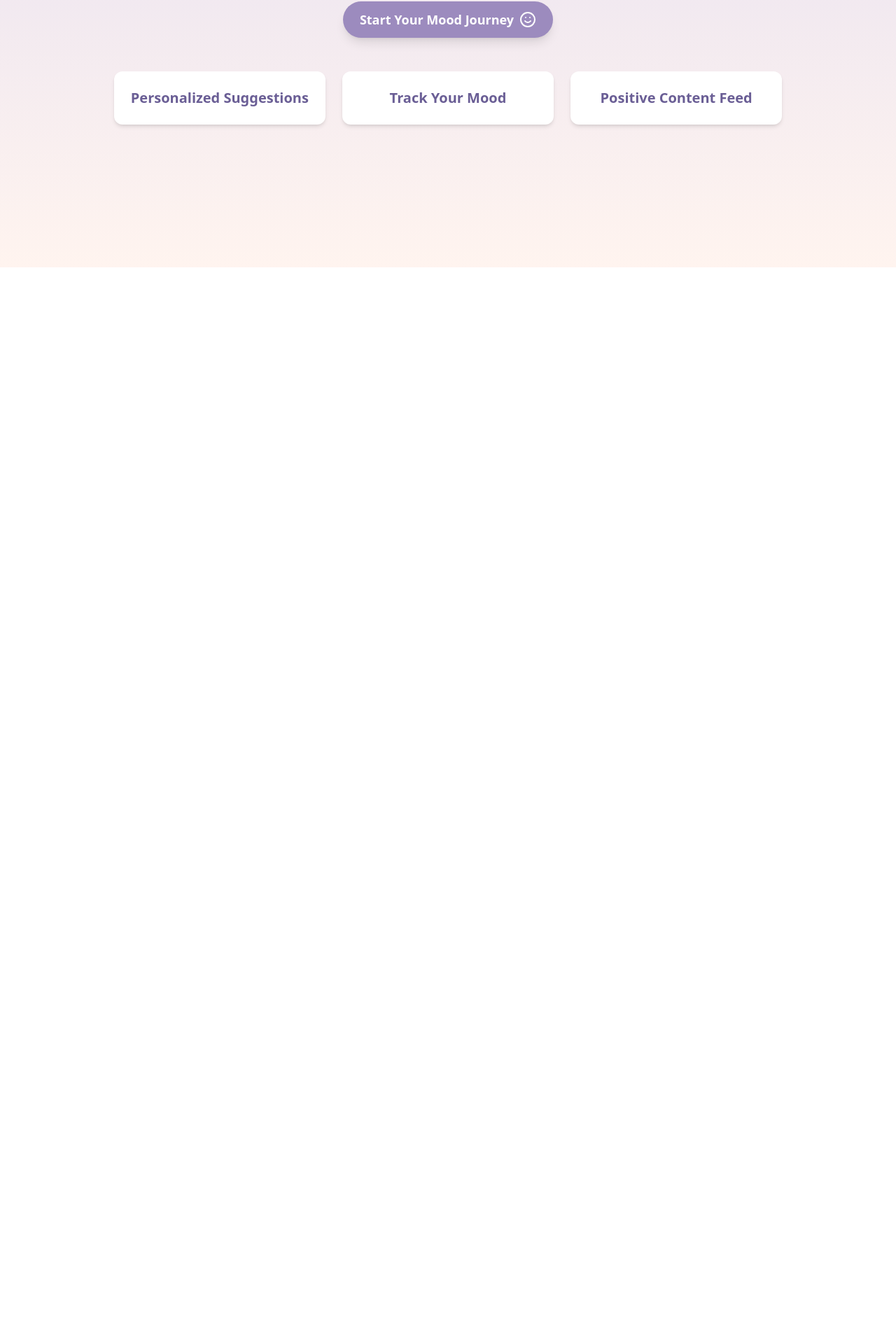
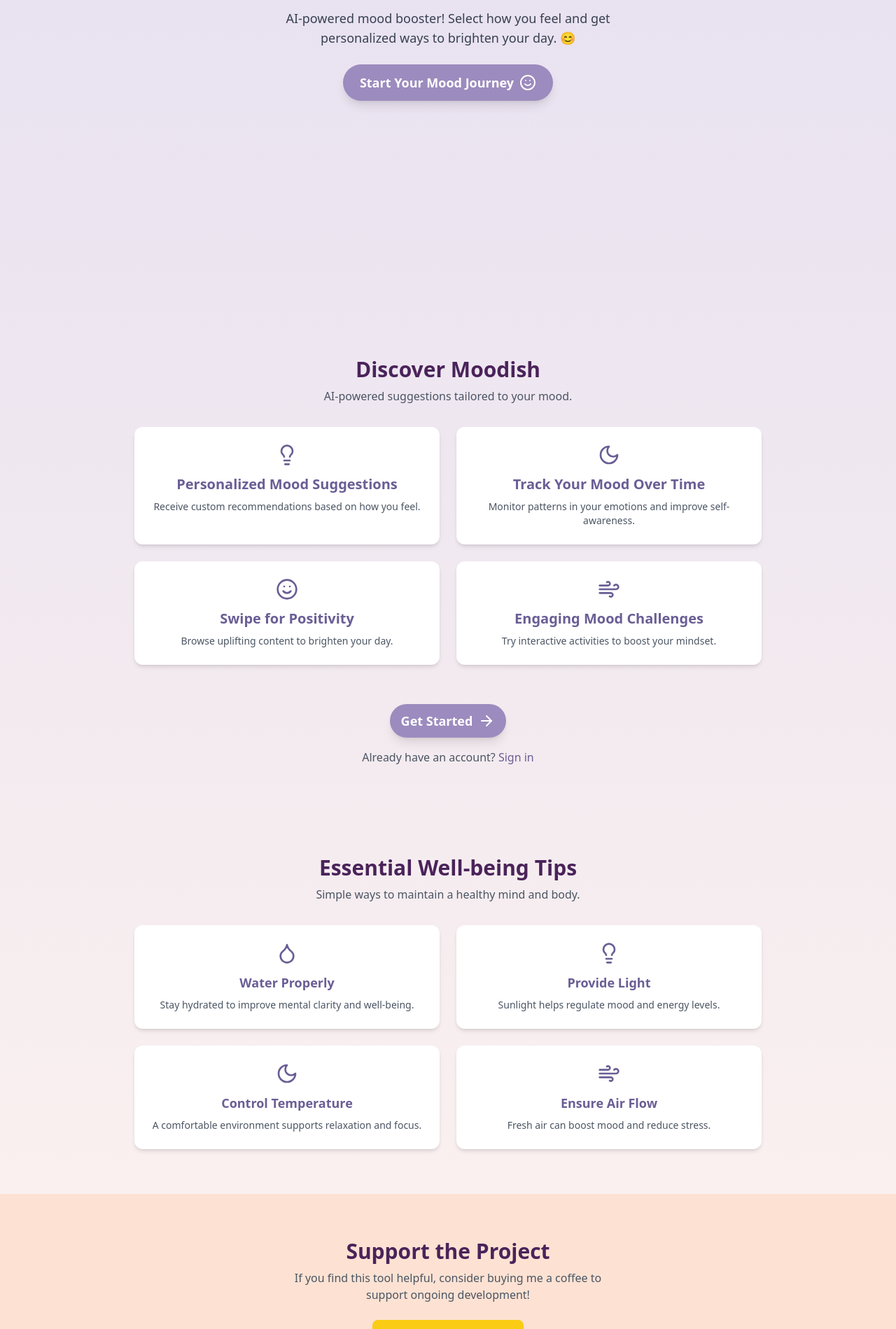
Before and after one commit to eyekavya/Moodish-React, a React (Create React App) app: page / in a window 1280 px wide. Shown: the part 418-2317 px from the top of the page at 70% size. Before the commit the page ends 800 px from the top, so only its background shows below. Built offline with nearby package versions, Linux system fonts and the light colour scheme; no server answers.

Commit message:
modified Home component with new layout, features, and mental health tips sections

```diff
--- a/src/components/Home/index.js
+++ b/src/components/Home/index.js
@@ -1,12 +1,22 @@
 import React from "react";
 import { Link } from "react-router-dom";
-import { Sparkles, Smile } from "lucide-react";
+import {
+  Sparkles,
+  Smile,
+  Coffee,
+  ArrowRight,
+  Droplet,
+  Lightbulb,
+  Moon,
+  Wind,
+} from "lucide-react";
 import { motion } from "framer-motion";
 
 export default function Home() {
   return (
-    <div className="min-h-[calc(100vh-64px)] bg-gradient-to-b from-lavender-200 to-peach-100 flex flex-col items-center justify-center px-6 text-center">
-      {/* Header */}
+    <div className="bg-gradient-to-b from-lavender-200 to-peach-100 min-h-screen">
+      {/* Hero Section */}
+      <section className="flex flex-col items-center justify-center text-center h-screen px-6">
         <motion.h1
           className="text-5xl font-bold text-lavender-900 flex items-center gap-2"
           initial={{ opacity: 0, y: -20 }}
@@ -16,20 +26,17 @@
           Welcome to Moodish{" "}
           <Sparkles className="w-8 h-8 text-yellow-500 animate-pulse" />
         </motion.h1>
-
         <motion.p
-        className="text-lg text-text-secondary mt-4 max-w-xl"
+          className="text-lg text-gray-700 mt-4 max-w-xl"
           initial={{ opacity: 0 }}
           animate={{ opacity: 1 }}
           transition={{ delay: 0.3 }}
         >
-        Your go-to space for lifting your mood! Select how you feel and get
-        personalized ways to brighten your day. 😊
+          AI-powered mood booster! Select how you feel and get personalized ways
+          to brighten your day. 😊
         </motion.p>
-
-      {/* Mood Selection CTA */}
         <motion.div
-        className="mt-8"
+          className="mt-6"
           initial={{ opacity: 0, scale: 0.9 }}
           animate={{ opacity: 1, scale: 1 }}
           transition={{ delay: 0.5 }}
@@ -41,39 +48,155 @@
             Start Your Mood Journey <Smile className="w-6 h-6" />
           </Link>
         </motion.div>
+      </section>
 
-      {/* Feature Highlights */}
-      <motion.div
-        className="mt-12 grid grid-cols-1 sm:grid-cols-2 lg:grid-cols-3 gap-6 max-w-5xl"
-        initial="hidden"
-        animate="visible"
-        variants={{
-          hidden: { opacity: 0 },
-          visible: {
-            opacity: 1,
-            transition: { staggerChildren: 0.3 },
+      {/* Features Section */}
+      <section className="py-16 px-6 text-center">
+        <h2 className="text-3xl font-bold text-lavender-900">
+          Discover Moodish
+        </h2>
+        <p className="text-gray-600 mt-2">
+          AI-powered suggestions tailored to your mood.
+        </p>
+        <div className="mt-8 grid grid-cols-1 sm:grid-cols-2 gap-6 max-w-4xl mx-auto">
+          {[
+            {
+              title: "Personalized Mood Suggestions",
+              description:
+                "Receive custom recommendations based on how you feel.",
+              icon: <Lightbulb className="w-8 h-8 text-lavender-800" />,
             },
-        }}
-      >
-        {[
-          "Personalized Suggestions",
-          "Track Your Mood",
-          "Positive Content Feed",
+            {
+              title: "Track Your Mood Over Time",
+              description:
+                "Monitor patterns in your emotions and improve self-awareness.",
+              icon: <Moon className="w-8 h-8 text-lavender-800" />,
+            },
+            {
+              title: "Swipe for Positivity",
+              description: "Browse uplifting content to brighten your day.",
+              icon: <Smile className="w-8 h-8 text-lavender-800" />,
+            },
+            {
+              title: "Engaging Mood Challenges",
+              description: "Try interactive activities to boost your mindset.",
+              icon: <Wind className="w-8 h-8 text-lavender-800" />,
+            },
           ].map((feature, index) => (
             <motion.div
               key={index}
-            className="p-6 bg-white rounded-xl shadow-md hover:shadow-lg transition-all"
-            variants={{
-              hidden: { opacity: 0, y: 20 },
-              visible: { opacity: 1, y: 0 },
-            }}
+              className="p-6 bg-white rounded-xl shadow-md hover:shadow-lg transition-all flex flex-col items-center"
+              initial={{ opacity: 0, y: 20 }}
+              animate={{ opacity: 1, y: 0 }}
+              transition={{ delay: index * 0.2 }}
             >
-            <h3 className="text-xl font-semibold text-lavender-800">
-              {feature}
+              {feature.icon}
+              <h3 className="text-xl font-semibold text-lavender-800 mt-3">
+                {feature.title}
               </h3>
+              <p className="text-gray-600 text-sm mt-2">
+                {feature.description}
+              </p>
             </motion.div>
           ))}
+        </div>
+        <div className="mt-14 flex flex-col items-center">
+          <Link
+            to="/signup"
+            className="w-fit px-4 py-2 bg-lavender-600 text-white text-lg font-semibold rounded-full shadow-lg hover:bg-lavender-800 transition-all flex items-center gap-2"
+          >
+            Get Started <ArrowRight className="w-6 h-8" />
+          </Link>
+          <p className="mt-4 text-gray-600">
+            Already have an account?{" "}
+            <Link to="/signin" className="text-lavender-800 hover:underline">
+              Sign in
+            </Link>
+          </p>
+        </div>
+      </section>
+
+      {/* Mental Health Tips */}
+      <section className="py-16 px-6 text-center">
+        <h2 className="text-3xl font-bold text-lavender-900">
+          Essential Well-being Tips
+        </h2>
+        <p className="text-gray-600 mt-2">
+          Simple ways to maintain a healthy mind and body.
+        </p>
+        <div className="mt-8 grid grid-cols-1 sm:grid-cols-2 gap-6 max-w-4xl mx-auto">
+          {[
+            {
+              title: "Water Properly",
+              description:
+                "Stay hydrated to improve mental clarity and well-being.",
+              icon: <Droplet className="w-8 h-8 text-lavender-800" />,
+            },
+            {
+              title: "Provide Light",
+              description: "Sunlight helps regulate mood and energy levels.",
+              icon: <Lightbulb className="w-8 h-8 text-lavender-800" />,
+            },
+            {
+              title: "Control Temperature",
+              description:
+                "A comfortable environment supports relaxation and focus.",
+              icon: <Moon className="w-8 h-8 text-lavender-800" />,
+            },
+            {
+              title: "Ensure Air Flow",
+              description: "Fresh air can boost mood and reduce stress.",
+              icon: <Wind className="w-8 h-8 text-lavender-800" />,
+            },
+          ].map((tip, index) => (
+            <motion.div
+              key={index}
+              className="p-6 bg-white rounded-xl shadow-md hover:shadow-lg transition-all flex flex-col items-center"
+              initial={{ opacity: 0, y: 20 }}
+              animate={{ opacity: 1, y: 0 }}
+              transition={{ delay: index * 0.2 }}
+            >
+              {tip.icon}
+              <h3 className="text-lg font-semibold text-lavender-800 mt-3">
+                {tip.title}
+              </h3>
+              <p className="text-gray-600 text-sm mt-2">{tip.description}</p>
             </motion.div>
+          ))}
+        </div>
+      </section>
+
+      {/* Support the Project */}
+      <section className="py-16 px-6 text-center bg-peach-200">
+        <h2 className="text-3xl font-bold text-lavender-900">
+          Support the Project
+        </h2>
+        <p className="text-gray-600 mt-2">
+          If you find this tool helpful, consider buying me a coffee to <br />{" "}
+          support ongoing development!
+        </p>
+        <div className="mt-6 flex justify-center">
+          <a
+            href="https://www.buymeacoffee.com/yourlink"
+            target="_blank"
+            rel="noopener noreferrer"
+            className="w-fit px-5 py-3 bg-yellow-400 text-black text-lg font-semibold rounded-lg shadow-lg flex items-center gap-2 transition-all duration-300 hover:bg-yellow-500 hover:scale-105"
+          >
+            <Coffee className="w-6 h-6" /> Buy Me a Coffee
+          </a>
+        </div>
+      </section>
+      {/* Footer */}
+      <footer className="mt-16 py-6 text-center text-gray-700">
+        <div className="flex flex-col items-center space-y-2">
+          <p className="text-sm">&copy; {new Date().getFullYear()} Moodish</p>
+          <div className="flex items-center space-x-2">
+            <span className="text-sm">Made with</span>
+            <span className="text-red-500 text-lg animate-pulse">❤️</span>
+            <span className="text-sm">to brighten your day</span>
+          </div>
+        </div>
+      </footer>
     </div>
   );
 }
```
Lines whose indentation alone changed are shown as unchanged.
